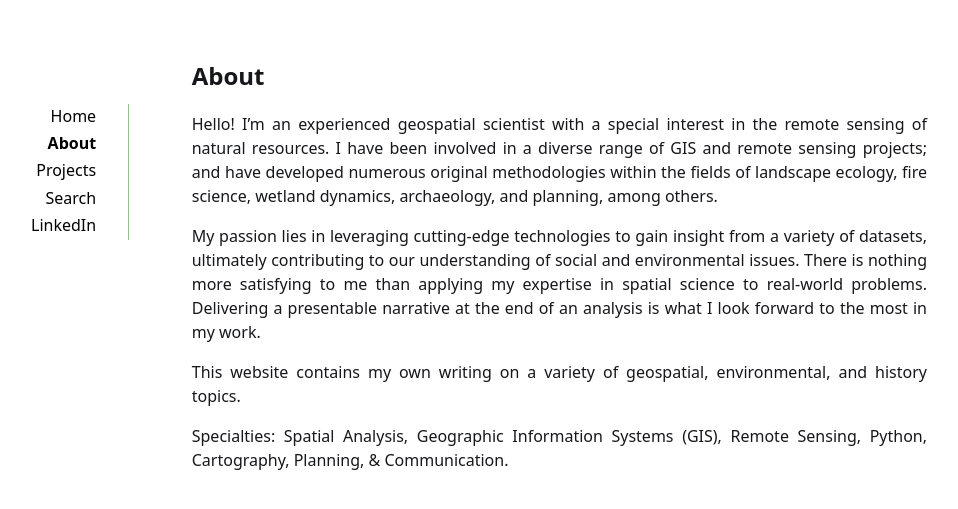
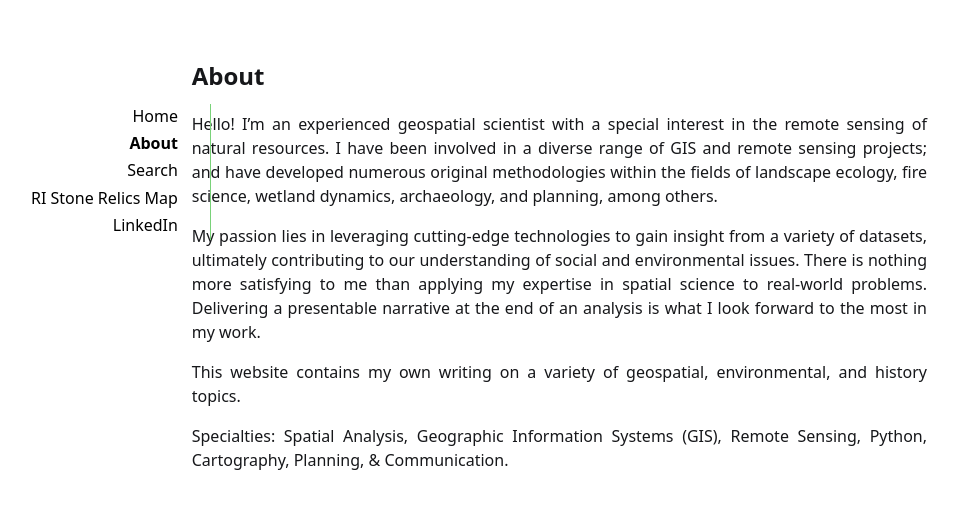
Before and after one commit to e-vos/e-vos.github.io, a Jekyll site: the page built from _pages/about.md, in a window 1280 px wide. Shown: the top 509 px of the page, without its empty margins (161-1119 px from the left). Built offline with Jekyll 4.4.1, drawn with Linux system fonts in a browser that asks for light colours.

Commit message:
Update navigation.yml

```diff
--- a/_data/navigation.yml
+++ b/_data/navigation.yml
@@ -3,9 +3,9 @@ links:
   url: /
 - title: About
   url: /about
-- title: Projects
-  url: /projects
 - title: Search
   url: /search
+- title: RI Stone Relics Map
+  url: https://e-vos.github.io/walls_map
 - title: LinkedIn
   url: https://www.linkedin.com/in/elliotvosburgh/
```
